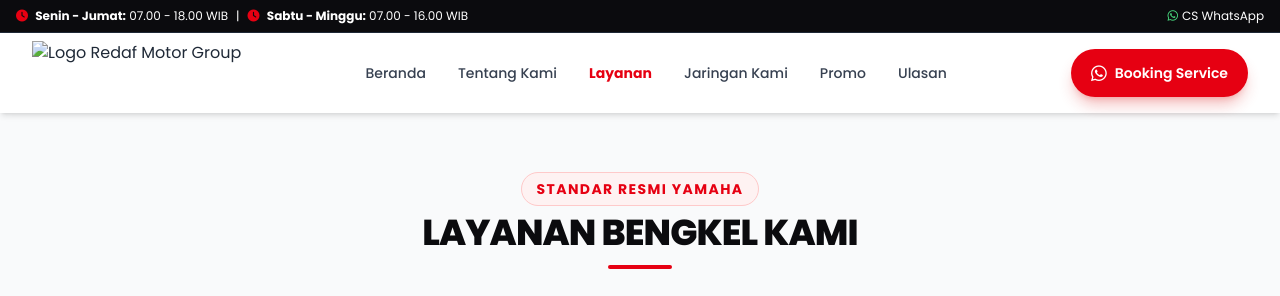
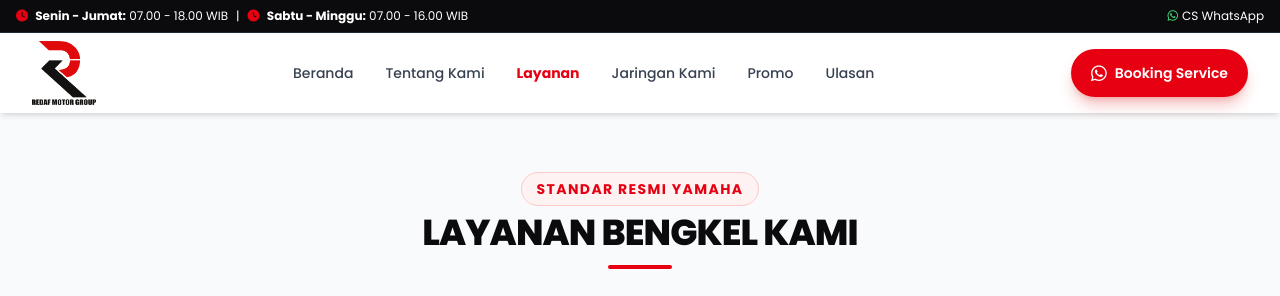
Before and after one commit to daffafrs-cmd/Redaf-Motor-Website, a plain HTML site: page layanan.html in a window 1280 px wide. Shown: the top 296 px of the page. Drawn offline with nearby package versions, Linux system fonts and the light colour scheme.

Commit message:
Update layanan.html

```diff
--- a/layanan.html
+++ b/layanan.html
@@ -6,9 +6,9 @@
     <title>Layanan & Fasilitas - Redaf Motor Group</title>
 
     <!-- Favicon Resmi untuk Tab Browser & Hasil Pencarian Google -->
-    <link rel="icon" type="image/png" href="Photo/LOGO REDAF.png">
-    <link rel="shortcut icon" href="Photo/LOGO REDAF.png">
-    <link rel="apple-touch-icon" href="Photo/LOGO REDAF.png">
+    <link rel="icon" type="image/png" href="Photo/LOGO-REDAF.png">
+    <link rel="shortcut icon" href="Photo/LOGO-REDAF.png">
+    <link rel="apple-touch-icon" href="Photo/LOGO-REDAF.png">
 
     <script src="https://cdn.tailwindcss.com"></script>
     <link rel="stylesheet" href="https://cdnjs.cloudflare.com/ajax/libs/font-awesome/6.4.0/css/all.min.css">
@@ -82,7 +82,7 @@
 
                 <!-- Logo -->
                 <a href="index.html" class="flex items-center">
-                    <img src="Photo/LOGO REDAF.png" alt="Logo Redaf Motor Group" class="h-12 sm:h-16 w-auto object-contain">
+                    <img src="Photo/LOGO-REDAF.png" alt="Logo Redaf Motor Group" class="h-12 sm:h-16 w-auto object-contain">
                 </a>
 
                 <!-- Desktop Menu -->
```
